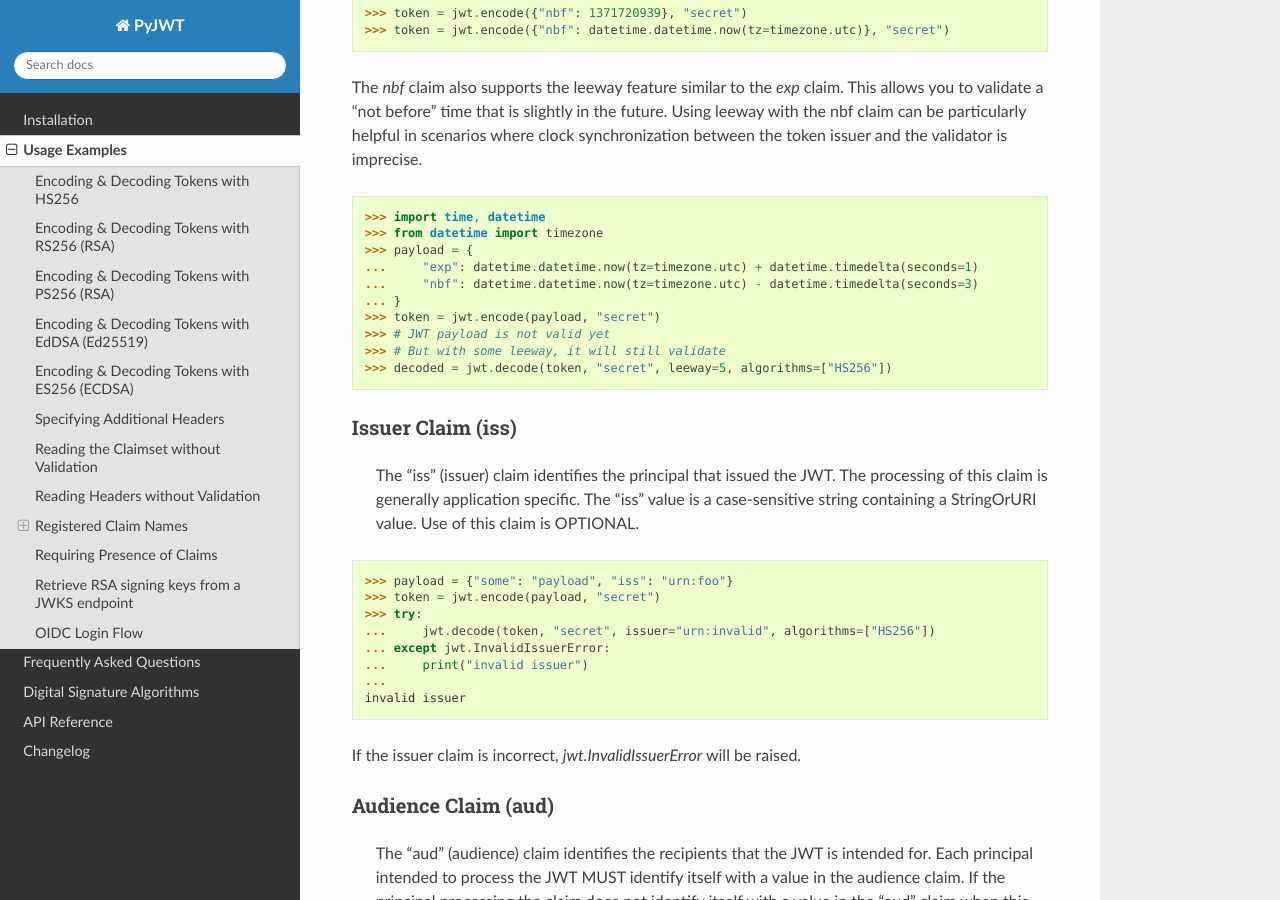
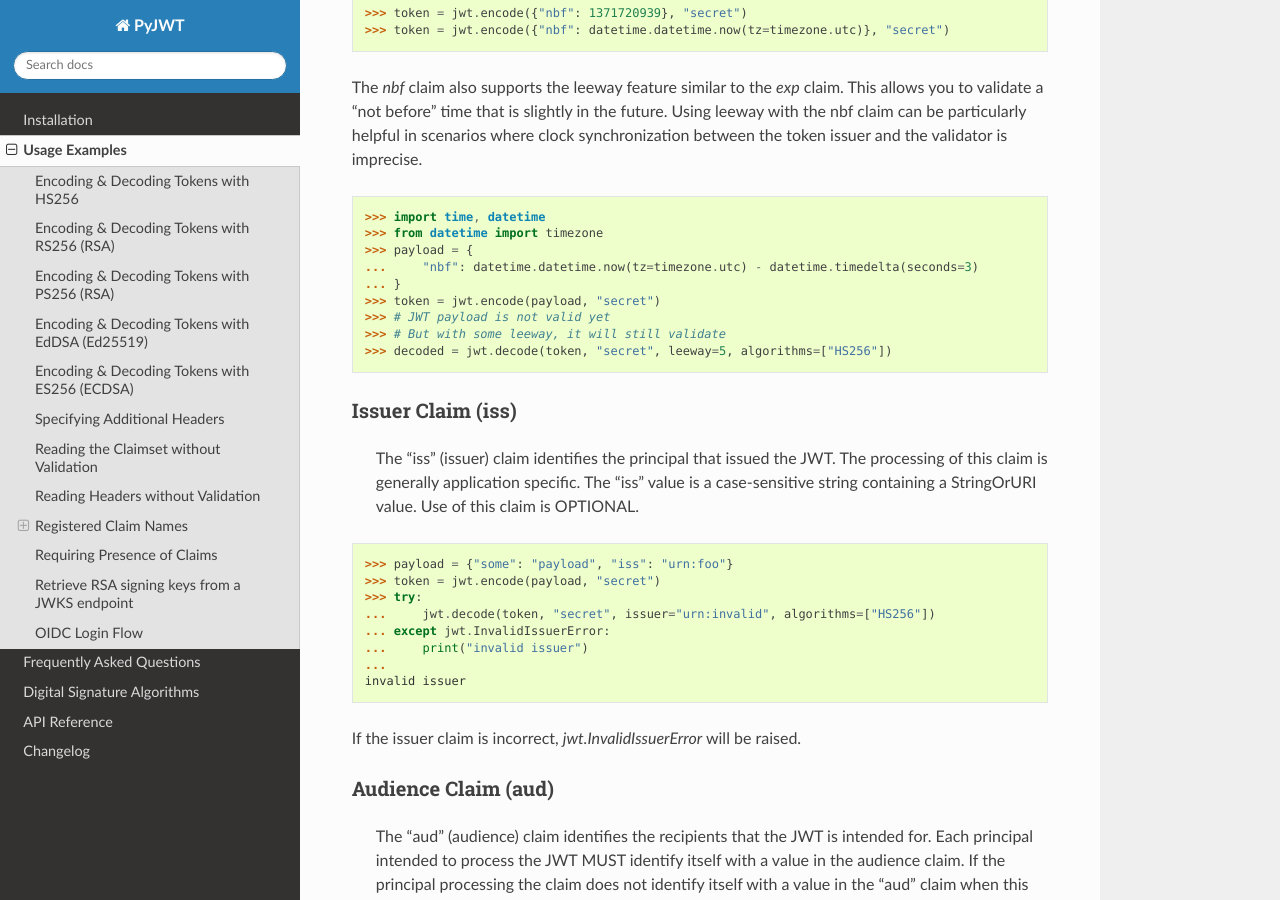
Before and after one commit to jpadilla/pyjwt, a Sphinx documentation site: the page built from docs/usage.rst, in a window 1280 px wide and 900 px high, scrolled down 4517 px. Built offline with Sphinx 7.4.7 and the Read the Docs theme 3.1.0, drawn with Linux system fonts in a browser that asks for light colours.

Commit message:
Fix code block for nbf leeway example

```diff
--- a/docs/usage.rst
+++ b/docs/usage.rst
@@ -244,7 +244,6 @@ synchronization between the token issuer and the validator is imprecise.
     >>> import time, datetime
     >>> from datetime import timezone
     >>> payload = {
-    ...     "exp": datetime.datetime.now(tz=timezone.utc) + datetime.timedelta(seconds=1)
     ...     "nbf": datetime.datetime.now(tz=timezone.utc) - datetime.timedelta(seconds=3)
     ... }
     >>> token = jwt.encode(payload, "secret")
```
